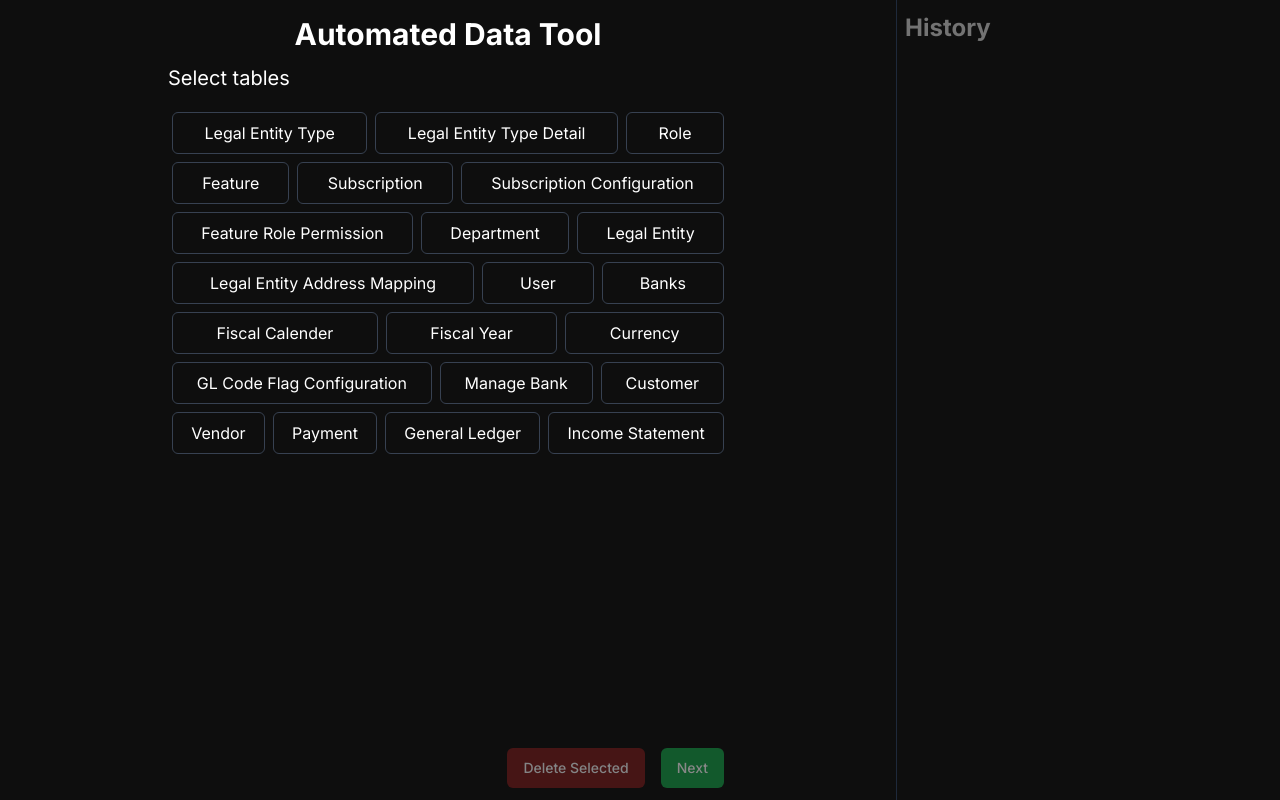
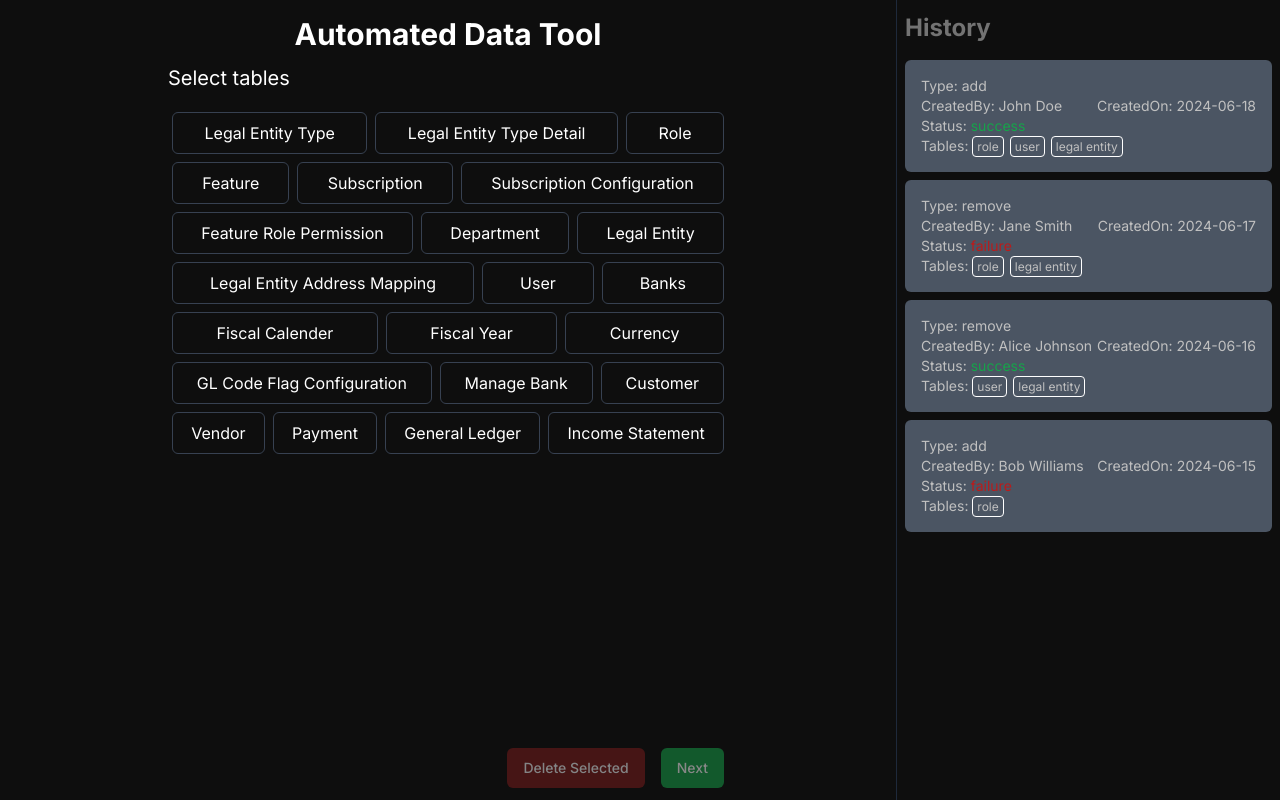
Before and after one commit to nandkishor-kumawat/Automated-Testing-Tool, a Next.js app: page / in a window 1280 px wide. Built offline with nearby package versions, Linux system fonts and the light colour scheme; sample sign-in values are in the browser's storage.

Commit message:
history created

```diff
--- a/package.json
+++ b/package.json
@@ -12,6 +12,7 @@
     "@emotion/react": "^11.11.4",
     "@emotion/styled": "^11.11.5",
     "@mui/material": "^5.15.19",
+    "@radix-ui/react-accordion": "^1.1.2",
     "@radix-ui/react-alert-dialog": "^1.0.5",
     "@radix-ui/react-dialog": "^1.0.5",
     "@radix-ui/react-scroll-area": "^1.0.5",
--- /dev/null
+++ b/src/components/history-item.jsx
@@ -0,0 +1,62 @@
+import { useRef, useState } from "react"
+
+
+const HistoryItem = ({
+    item
+}) => {
+
+
+    const { Type, CreatedBy, Status, Tables, CreatedOn } = item
+    const TableBox = ({ text }) => {
+        return <span className='border border-white p-0.5 rounded hover:bg-gray-700 mr-1.5 cursor-pointer px-1 text-xs'>{text}</span>
+    }
+
+    const tableRef = useRef();
+    const [maxHeight, setMaxHeight] = useState(0)
+
+    const toggleDown = () => {
+        if (tableRef.current) {
+            if (maxHeight === 0) {
+                setMaxHeight(tableRef.current.scrollHeight);
+            } else {
+                setMaxHeight(0);
+            }
+        }
+    }
+
+    return (
+        <div className="bg-gray-600 p-4 rounded-md text-sm text-[silver]">
+            <div className='flex flex-col' onClick={toggleDown}>
+
+                <p>Type: {Type}</p>
+                <div className='flex justify-between'>
+                    <p>CreatedBy: {CreatedBy}</p>
+                    <p>CreatedOn: {CreatedOn}</p>
+                </div>
+                <p>Status: <span className={Status == 'success' ? "text-green-600" : "text-red-700"}>{Status}</span> </p>
+
+                <p>Tables: {Tables.map(text => <TableBox key={text} text={text} />)}</p>
+            </div>
+            <div ref={tableRef} className="overflow-hidden duration-300 transition-all ease-in-out" style={{
+                maxHeight: maxHeight
+            }}>
+                <table className="w-full mt-3 border-t border-t-[silver]">
+                    <thead>
+                        <tr>
+                            <th className="text-left">Table</th>
+                            <th className="text-left">Status</th>
+                        </tr>
+                    </thead>
+                    <tbody>
+                        {Tables.map((table, index) => <tr key={index}>
+                            <td className=" ">{table}</td>
+                            <td className=" ">{(index%2 ==0)?"Success":"Failure"}</td>
+                        </tr>)}
+                    </tbody>
+                </table>
+            </div>
+        </div>
+    )
+}
+
+export default HistoryItem
--- a/src/components/history.jsx
+++ b/src/components/history.jsx
@@ -1,11 +1,64 @@
-import React from 'react'
+import React, { useState } from 'react'
+import HistoryItem from './history-item'
+import { ScrollArea } from './ui/scroll-area'
+const dummyData = [
+    {
+        "Type": "add",
+        "CreatedBy": "John Doe",
+        "Status": "success",
+        "Tables": ["role", "user", "legal entity"],
+        "CreatedOn": "2024-06-18"
+    },
+    {
+        "Type": "remove",
+        "CreatedBy": "Jane Smith",
+        "Status": "failure",
+        "Tables": ["role", "legal entity"],
+        "CreatedOn": "2024-06-17"
+    },
+    {
+        "Type": "remove",
+        "CreatedBy": "Alice Johnson",
+        "Status": "success",
+        "Tables": ["user", "legal entity"],
+        "CreatedOn": "2024-06-16"
+    },
+    {
+        "Type": "add",
+        "CreatedBy": "Bob Williams",
+        "Status": "failure",
+        "Tables": ["role"],
+        "CreatedOn": "2024-06-15"
+    }
+]
+
+
+
 
 const History = () => {
+
+
+
     return (
-        <div className='w-full px-2 py-3'>
-            <h1 className='font-bold text-2xl text-neutral-500'>History</h1>
+        <div className='w-full h-full px-2 py-3'>
+            <ScrollArea className='h-full'>
+                <h1 className='font-bold text-2xl text-neutral-500'>History</h1>
 
+                <div className='mt-4 space-y-2'>
+
+                    {
+                        dummyData.map((item, i) => {
+                            return (
+                                <HistoryItem key={i} item={item} />
+                            )
+                        })
+                    }
+
+
+                </div>
+            </ScrollArea>
         </div>
+
     )
 }
 
--- a/src/components/preview.jsx
+++ b/src/components/preview.jsx
@@ -30,7 +30,6 @@ const Preview = ({
 
 
 
-
   if (!isVisible) return null;
 
   return (
@@ -48,7 +47,7 @@ const Preview = ({
                       <span className='text-sm text-blue-300'>{fileData[t.id]?.length ?? 0}</span>
                     </p>
                   ))}
-                  {/* {sheetNames.map((t, i) => (
+                  {/* {sheetNames.sort().map((t, i) => (
                     <p key={i} className={`flex gap-2 items-center justify-between px-1 py-2 hover:bg-foreground/10 cursor-pointer transition-all duration-200 ease-in-out ${t === currentKey && "bg-foreground/20"}`} onClick={() => setCurrentKey(t)}>
                       <span className='flex-grow'>{t}</span>
                       <span className='text-sm text-blue-300'>{fileData[t]?.length ?? 0}</span>
--- /dev/null
+++ b/src/components/ui/accordion.jsx
@@ -0,0 +1,43 @@
+"use client"
+
+import * as React from "react"
+import * as AccordionPrimitive from "@radix-ui/react-accordion"
+import { ChevronDown } from "lucide-react"
+
+import { cn } from "@/lib/utils"
+
+const Accordion = AccordionPrimitive.Root
+
+const AccordionItem = React.forwardRef(({ className, ...props }, ref) => (
+  <AccordionPrimitive.Item ref={ref} className={cn("border-b", className)} {...props} />
+))
+AccordionItem.displayName = "AccordionItem"
+
+const AccordionTrigger = React.forwardRef(({ className, children, ...props }, ref) => (
+  <AccordionPrimitive.Header className="flex">
+    <AccordionPrimitive.Trigger
+      ref={ref}
+      className={cn(
+        "flex flex-1 items-center justify-between py-4 font-medium transition-all hover:underline [&[data-state=open]>svg]:rotate-180",
+        className
+      )}
+      {...props}>
+      {children}
+      <ChevronDown className="h-4 w-4 shrink-0 transition-transform duration-200" />
+    </AccordionPrimitive.Trigger>
+  </AccordionPrimitive.Header>
+))
+AccordionTrigger.displayName = AccordionPrimitive.Trigger.displayName
+
+const AccordionContent = React.forwardRef(({ className, children, ...props }, ref) => (
+  <AccordionPrimitive.Content
+    ref={ref}
+    className="overflow-hidden text-sm transition-all data-[state=closed]:animate-accordion-up data-[state=open]:animate-accordion-down"
+    {...props}>
+    <div className={cn("pb-4 pt-0", className)}>{children}</div>
+  </AccordionPrimitive.Content>
+))
+
+AccordionContent.displayName = AccordionPrimitive.Content.displayName
+
+export { Accordion, AccordionItem, AccordionTrigger, AccordionContent }
--- a/src/components/virtualized-table.jsx
+++ b/src/components/virtualized-table.jsx
@@ -70,12 +70,13 @@ export default function ReactVirtualizedTable({
                     <TableCell
                         key={index}
                         sx={{
-                            color: !row[column] ? "#39ff39" : row[column].includes('Error') ? '#eb6041fc' : '#fff',
+                            // color: !row[column] ? "#39ff39" : row[column].includes('Error') ? '#eb6041fc' : '#fff',
+                            color: 'white',
                             py: 1,
                             overflow: 'hidden',
                             textOverflow: 'ellipsis',
                             whiteSpace: 'nowrap',
-                        }}>{String(row[column] ?? "Success")}</TableCell>
+                        }}>{String(row[column])}</TableCell>
                 ))}
             </React.Fragment>
         );
--- a/src/lib/helpers.js
+++ b/src/lib/helpers.js
@@ -26,7 +26,7 @@ export const loginUser = async (email, password) => {
         method: "POST",
         headers: {
             'accept': 'application/json',
-            'Content-Type': 'application/json'
+            'Content-Type': 'application/json',
         },
         body: JSON.stringify({
             "password": password,
```
Also changed, not shown: src/lib/constants.js, 1 other file (tests, documents, lock files or other folders).
